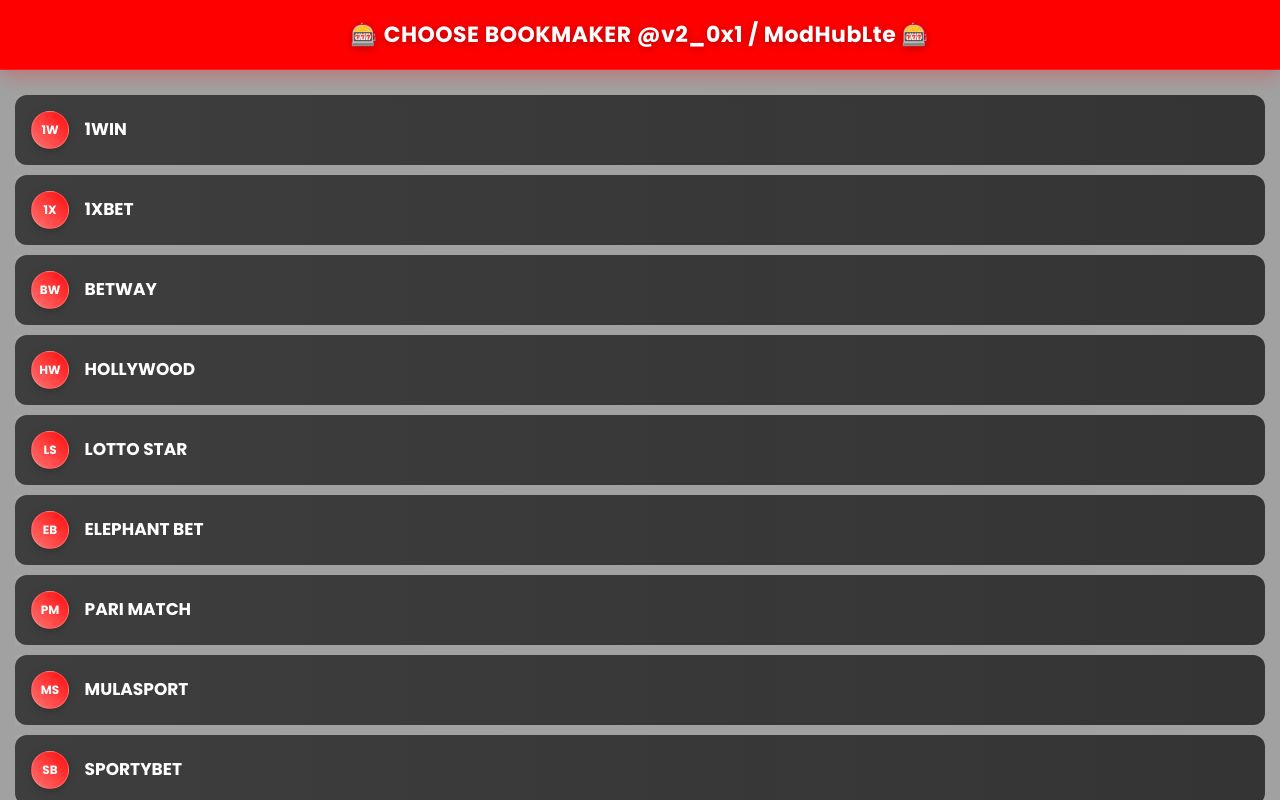
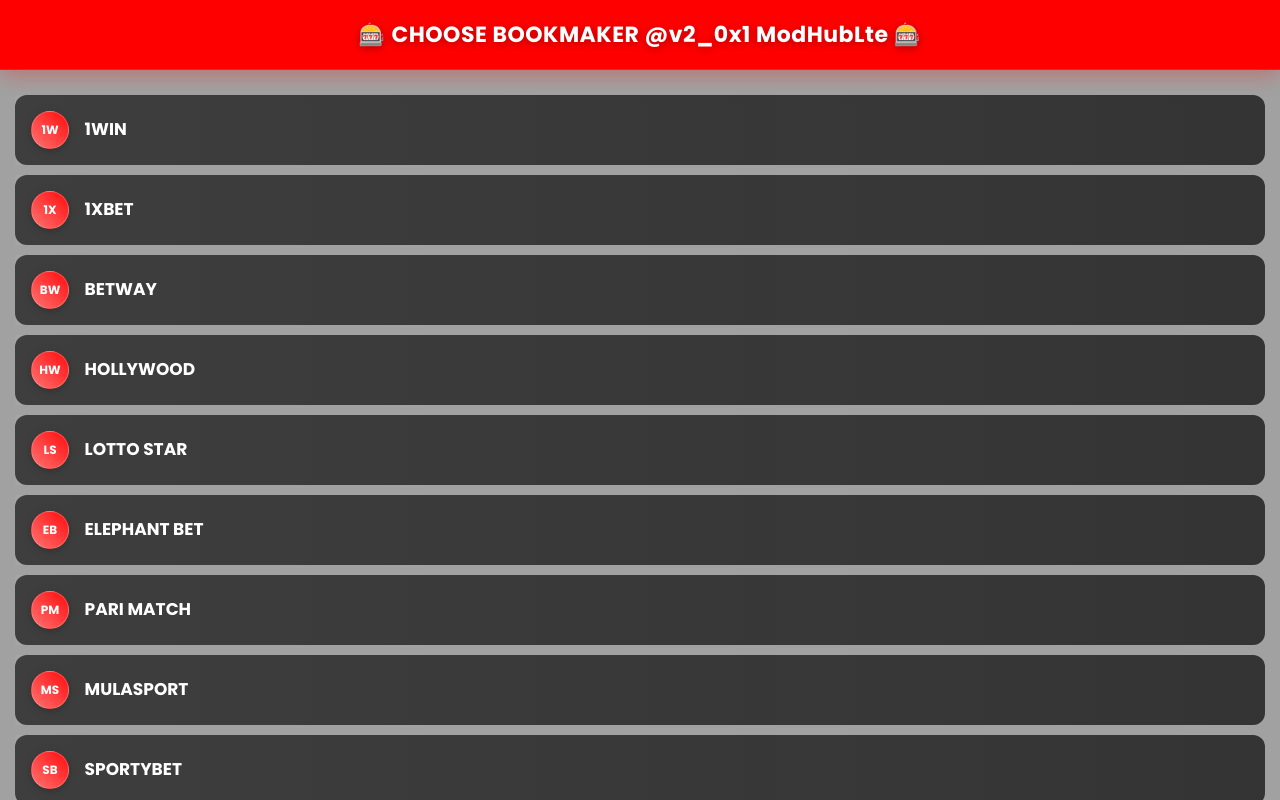
Before and after one commit to RODN-DEV/father-of-all-predictor-, a plain HTML site: page page3.html in a window 1280 px wide. Drawn offline with Linux system fonts and the light colour scheme.

```diff
--- a/page3.html
+++ b/page3.html
@@ -184,7 +184,7 @@
 </head>
 <body>
     <div class="header">
-        <h1>🎰 CHOOSE BOOKMAKER @v2_0x1 / ModHubLte 🎰</h1>
+        <h1>🎰 CHOOSE BOOKMAKER @v2_0x1 ModHubLte 🎰</h1>
     </div>
 
     <div class="scroll-container">
```
